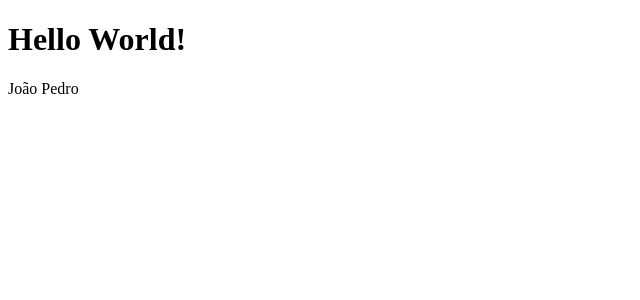
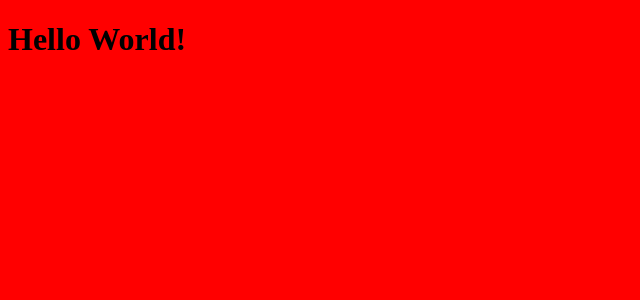
Before and after one commit to espjotape/rocketnotes, a React (Vite) app: page / in a window 1280 px wide. Shown: the top 300 px of the page, without its empty margins (0-640 px from the left). Built offline with nearby package versions, Linux system fonts and the light colour scheme.

Commit message:
adding css

```diff
--- a/src/main.jsx
+++ b/src/main.jsx
@@ -1,6 +1,6 @@
 import React  from 'react'
 import ReactDOM  from 'react-dom/client'
-import {Details} from './pages/Details.jsx'
+import { Details } from './pages/Details/index.jsx'
 
 ReactDOM.createRoot(document.getElementById('root')).render(
   <React.StrictMode>
--- a/src/pages/Details.jsx
+++ /dev/null
@@ -1,8 +0,0 @@
-export function Details(){
-  return (
-    <>
-    <h1>Hello World!</h1>
-    <span>João Pedro</span>
-    </>
-  )
-}
--- /dev/null
+++ b/src/pages/Details/index.jsx
@@ -0,0 +1,7 @@
+import "./styles.css"
+
+export function Details(){
+  return (
+  <h1>Hello World!</h1>
+  )
+}
--- /dev/null
+++ b/src/pages/Details/styles.css
@@ -0,0 +1,3 @@
+body {
+  background: red;
+}
```
